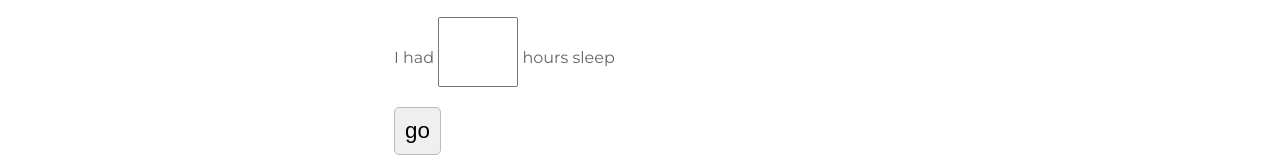
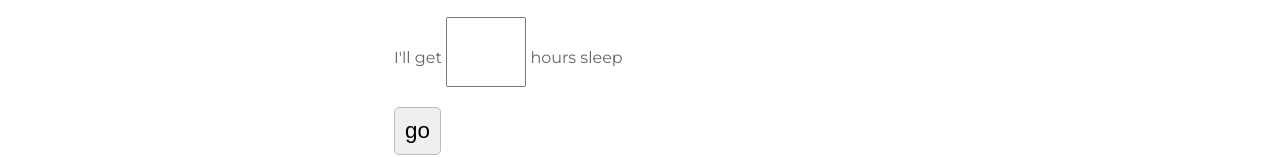
Before and after one commit to gamzatti/howwillifeeltomorrow, a plain HTML site: page index.html in a window 1280 px wide. Shown: the part 333-490 px from the top of the page. Drawn offline with Linux system fonts and the light colour scheme.

Commit message:
minor change to sleep

```diff
--- a/index.html
+++ b/index.html
@@ -16,7 +16,7 @@
 
       <div class="item">I had <input type="text" class="water" value="" /> waters</div>
       <div class="item">I had <input type="text" class="food" value="" /> food (none = 0 /some = 1 /loads = 2)</div>
-      <div class="item">I had <input type="text" class="sleep" value="" /> hours sleep</div>
+      <div class="item">I'll get <input type="text" class="sleep" value="" /> hours sleep</div>
 
 
 
```
